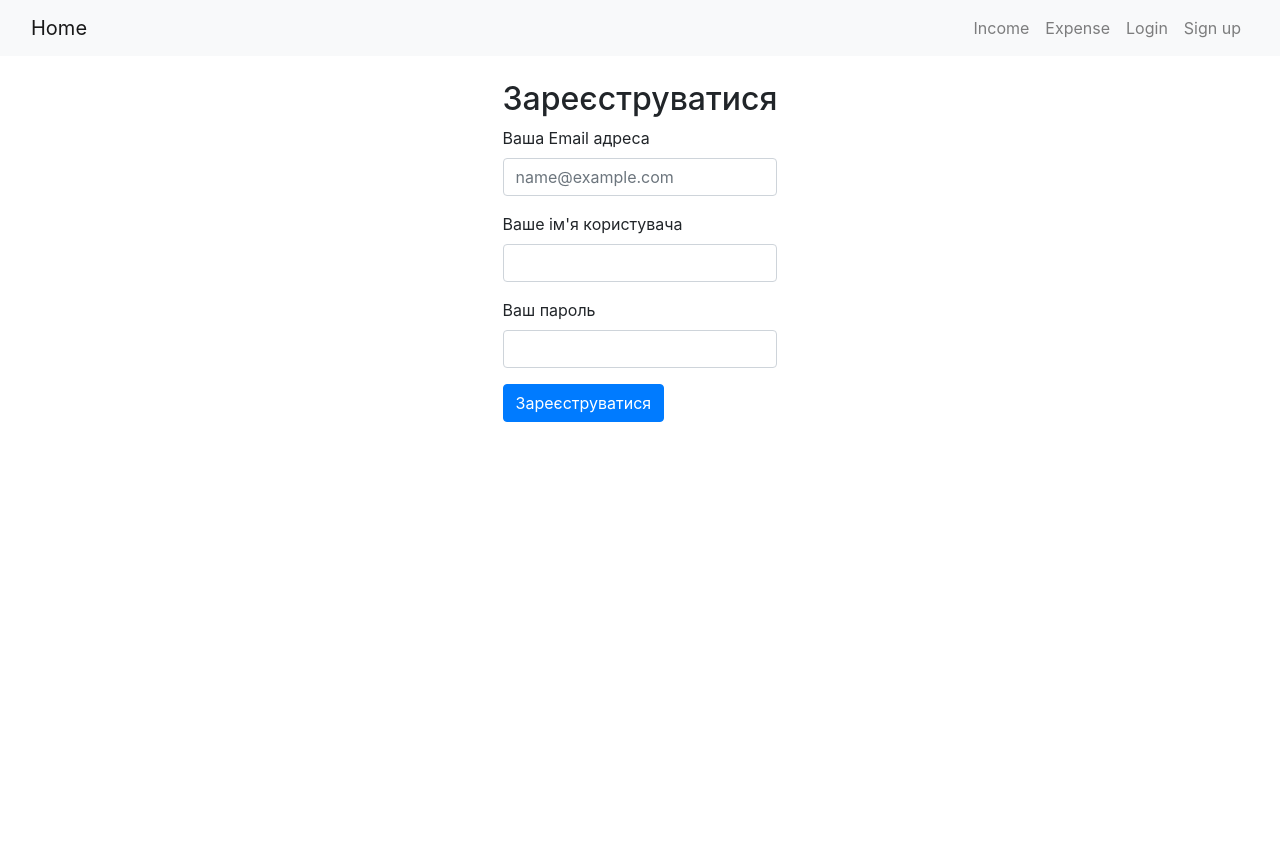
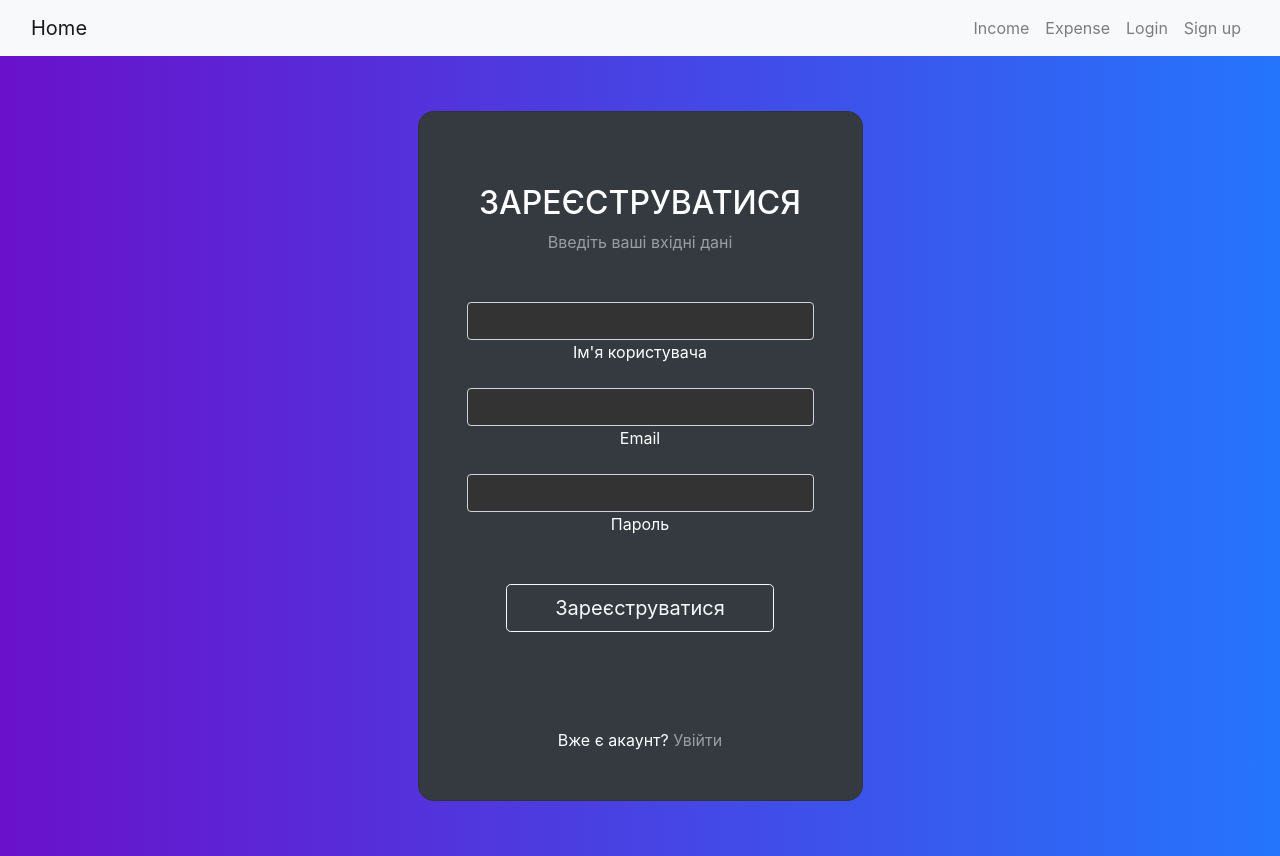
Before and after one commit to uni123234/Money_up_down_A-I, an Angular app in the folder frontend/: page /singup in a window 1280 px wide. Before the commit the page ends 800 px from the top, so only its background shows below. Built offline with nearby package versions, Linux system fonts and the light colour scheme.

Commit message:
html bootstrap and login in ts

```diff
--- a/frontend/src/app/app.component.html
+++ b/frontend/src/app/app.component.html
@@ -1,17 +1,3 @@
-<!DOCTYPE html>
-<html lang="en">
-  <head>
-    <title>{{title}}</title>
-    <meta charset="utf-8" />
-    <meta name="viewport" content="width=device-width, initial-scale=1" />
-    <link
-      href="https://stackpath.bootstrapcdn.com/bootstrap/4.3.1/css/bootstrap.min.css"
-      rel="stylesheet"
-      integrity="sha384-ggOyR0iXCbMQv3Xipma34MD+dH/1fQ784/j6cY/iJTQUOhcWr7x9JvoRxT2MZw1T"
-      crossorigin="anonymous"
-    />
-  </head>
-  <body>
 <nav class="navbar navbar-expand-lg navbar-light bg-light">
   <div class="container-fluid">
     <a class="navbar-brand" href="/">Home</a>
@@ -42,9 +28,7 @@
   crossorigin="anonymous"
 ></script>
 
+
 <script src="https://cdn.jsdelivr.net/npm/bootstrap@5.3.0-alpha1/dist/js/bootstrap.bundle.min.js" integrity="sha384-dX3g3+gudtzZzXPoCkDjqLrQzpr6+8M8JLuFRHkSXh+/kTXsAZaXA7LtbS+zrsAQ" crossorigin="anonymous"></script>
-  </body>
-</html>
-
 
 <router-outlet />
--- a/frontend/src/app/expense/expense.component.html
+++ b/frontend/src/app/expense/expense.component.html
@@ -1,4 +1,12 @@
-<a routerLink="/expense" routerLinkActive="active">Expense</a>
-<div class = "component">
-  <router-outlet />
-<div>
+<section class="vh-100 gradient-custom d-flex justify-content-center align-items-center">
+  <div class="container-lg py-5">
+    <div class="row d-flex justify-content-center align-items-center">
+      <div class="col-12 col-md-8 col-lg-6 col-xl-5">
+        <div class="card bg-dark text-white" style="border-radius: 1rem;">
+          <div class="card-body p-5 text-center">
+          </div>
+        </div>
+      </div>
+    </div>
+  </div>
+</section>
--- a/frontend/src/app/login/login.component.html
+++ b/frontend/src/app/login/login.component.html
@@ -1,19 +1,40 @@
-<div class="container mt-3">
-  <div class="d-flex justify-content-center">
-    <form>
-      <h2>Увійти в акаунт</h2>
-      <div data-mdb-input-init class="form-outline mb-4">
-        <label or="exampleFormControlInput1" class="form-label">Ваша Email адреса</label>
-        <input class="form-control" id="exampleFormControlInput1" placeholder="name@example.com">
+<section class="vh-100 gradient-custom">
+  <div class="container py-5 h-100">
+    <div class="row d-flex justify-content-center align-items-center h-100">
+      <div class="col-12 col-md-8 col-lg-6 col-xl-5">
+        <div class="card bg-dark text-white" style="border-radius: 1rem;">
+          <div class="card-body p-5 text-center">
+
+            <div class="mb-md-5 mt-md-4 pb-5">
+
+              <h2 class="fw-bold mb-2">УВІЙТИ В АКАКУНТ</h2>
+              <p class="text-white-50 mb-5">Введіть свій логін та пароль</p>
+
+              <div class="form-floating form-dark mb-3">
+                <input type="email" class="form-control form-outline form-white" id="floatingInput" placeholder="" style="background-color: #333; color: #fff;"
+                [(ngModel)]="loginObj.email">
+                <label for="floatingInput">Email</label>
+              </div>
+
+              <div class="form-floating form-dark mb-3">
+                <input type="password" class="form-control" id="floatingInput" placeholder="" style="background-color: #333; color: #fff;"
+                [(ngModel)]="loginObj.password">
+                <label for="floatingInput">Пароль</label>
+              </div>
+
+              <p class="small mb-5 pb-lg-2"><a class="text-white-50" href="#!">Забули пароль?</a></p>
+
+              <button data-mdb-button-init data-mdb-ripple-init class="btn btn-outline-light btn-lg px-5" type="button" (click)="login()">Увійти</button>
+            </div>
+
+            <div>
+              <p class="mb-0">Ще немає акаунту? <a href="singup" class="text-white-50 fw-bold">Зареєструватися</a>
+              </p>
+            </div>
+
+          </div>
+        </div>
       </div>
-      <div class="mb-4">
-        <label for="inputPassword5" class="form-label">Ваш пароль</label>
-        <input type="password" id="inputPassword5" class="form-control" aria-describedby="passwordHelpBlock">
-      </div>
-      <button type="submit" class="btn btn-primary mb-4">Увійти</button>
-      <div class="register">
-        <p>Ще не має акаунту?<a href="singup">Зареєструватися</a></p>
-      </div>
-    </form>
+    </div>
   </div>
-</div>
+</section>
--- a/frontend/src/app/login/login.component.ts
+++ b/frontend/src/app/login/login.component.ts
@@ -1,10 +1,11 @@
 import { Component } from '@angular/core';
+import { FormsModule } from '@angular/forms';
 import { RouterOutlet } from '@angular/router';
 
 @Component({
   selector: 'app-login',
   standalone: true,
-  imports: [RouterOutlet],
+  imports: [RouterOutlet, FormsModule],
   templateUrl: './login.component.html',
   styleUrl: './login.component.css'
 })
@@ -12,4 +13,30 @@ export class LoginComponent {
 
   isSignDivVisiable: boolean = true
 
+  loginObj: LoginTemplate
+
+  constructor() {
+
+    this.loginObj = new LoginTemplate
+
+  }
+
+  login(): void {
+
+    console.log("Login wroks")
+
+  }
+
 }
+
+export class LoginTemplate {
+
+  email: string;
+  password: string;
+
+  constructor() {
+    this.email = ""
+    this.password = ""
+  }
+
+}
--- a/frontend/src/app/singup/singup.component.css
+++ b/frontend/src/app/singup/singup.component.css
@@ -0,0 +1,10 @@
+.gradient-custom {
+    /* fallback for old browsers */
+    background: #6a11cb;
+
+    /* Chrome 10-25, Safari 5.1-6 */
+    background: -webkit-linear-gradient(to right, rgba(106, 17, 203, 1), rgba(37, 117, 252, 1));
+
+    /* W3C, IE 10+/ Edge, Firefox 16+, Chrome 26+, Opera 12+, Safari 7+ */
+    background: linear-gradient(to right, rgba(106, 17, 203, 1), rgba(37, 117, 252, 1))
+    }
--- a/frontend/src/app/singup/singup.component.html
+++ b/frontend/src/app/singup/singup.component.html
@@ -1,20 +1,41 @@
-<div class="container mt-3">
-  <div class = "d-flex justify-content-center">
-    <form>
-      <h2 class = "mt-2">Зареєструватися</h2>
-      <div data-mdb-input-init class="form-outline mb-3">
-        <label or="exampleFormControlInput1" class="form-label">Ваша Email адреса</label>
-        <input class="form-control" id="exampleFormControlInput1" placeholder="name@example.com">
+<section class="vh-100 gradient-custom">
+  <div class="container py-5 h-100">
+    <div class="row d-flex justify-content-center align-items-center h-100">
+      <div class="col-12 col-md-8 col-lg-6 col-xl-5">
+        <div class="card bg-dark text-white" style="border-radius: 1rem;">
+          <div class="card-body p-5 text-center">
+
+            <div class="mb-md-5 mt-md-4 pb-5">
+
+              <h2 class="fw-bold mb-2">ЗАРЕЄСТРУВАТИСЯ</h2>
+              <p class="text-white-50 mb-5">Введіть ваші вхідні дані</p>
+
+              <div class="form-floating form-dark mb-3">
+                <input type="email" class="form-control form-outline form-white" id="floatingInput" placeholder="" style="background-color: #333; color: #fff;">
+                <label for="floatingInput">Ім'я користувача</label>
+              </div>
+
+              <div class="form-floating form-dark mb-3">
+                <input type="email" class="form-control form-outline form-white" id="floatingInput" placeholder="" style="background-color: #333; color: #fff;">
+                <label for="floatingInput">Email</label>
+              </div>
+
+              <div class="form-floating form-dark mb-3">
+                <input type="password" class="form-control" id="floatingInput" placeholder="" style="background-color: #333; color: #fff;">
+                <label for="floatingInput">Пароль</label>
+              </div>
+
+              <button data-mdb-button-init data-mdb-ripple-init class="btn btn-outline-light btn-lg px-5 mt-4" type="submit">Зареєструватися</button>
+            </div>
+
+            <div>
+              <p class="mb-0">Вже є акаунт? <a href="login" class="text-white-50 fw-bold">Увійти</a>
+              </p>
+            </div>
+
+          </div>
+        </div>
       </div>
-      <div class="mb-3">
-        <label for="inputPassword5" class="form-label">Ваше ім'я користувача</label>
-        <input type="name" id="inputUsername" class="form-control">
-      </div>
-      <div class="mb-3">
-        <label for="inputPassword5" class="form-label">Ваш пароль</label>
-        <input type="password" id="inputPassword5" class="form-control" aria-describedby="passwordHelpBlock">
-      </div>
-      <button type="submit" class="btn btn-primary mb-3">Зареєструватися</button>
-    </form>
+    </div>
   </div>
-</div>
+</section>
```
Lines whose indentation alone changed are shown as unchanged.
